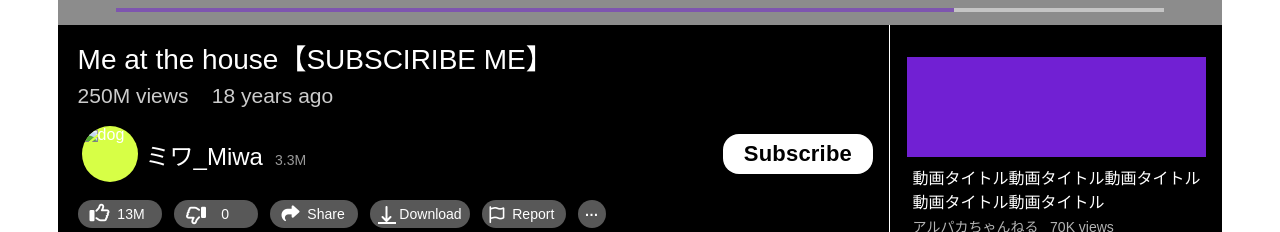
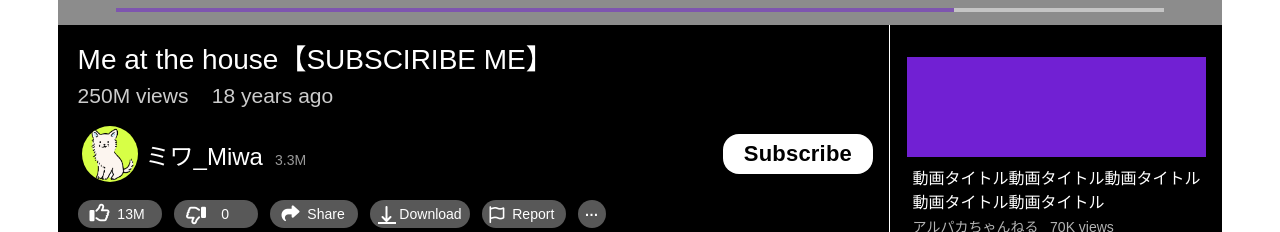
Before and after one commit to japan-english-masa/flex-practice, a plain HTML site: page index.html in a window 1280 px wide. Shown: the part 900-1132 px from the top of the page. Drawn offline with Linux system fonts and the light colour scheme; files whose address does not match are found by name.

Commit message:
Update index.html

```diff
--- a/index.html
+++ b/index.html
@@ -74,7 +74,7 @@
 
                <div class="n1-author-marks">
                   <div class="n1-author">
-                     <img src="/mystudy/img/白い犬.png" alt="dog">
+                     <img src="/img/白い犬.png" alt="dog">
                      <div class="n1-author-name">ミワ_Miwa<span>3.3M</span></div>
 
                      <div class="n1-author-subscribe">Subscribe</div>
```
